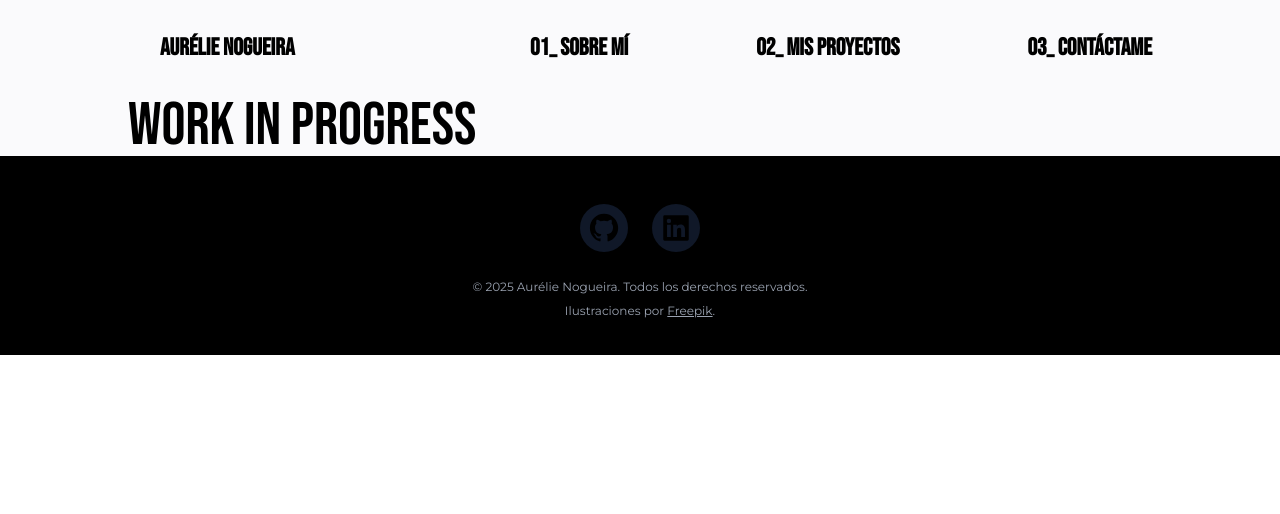
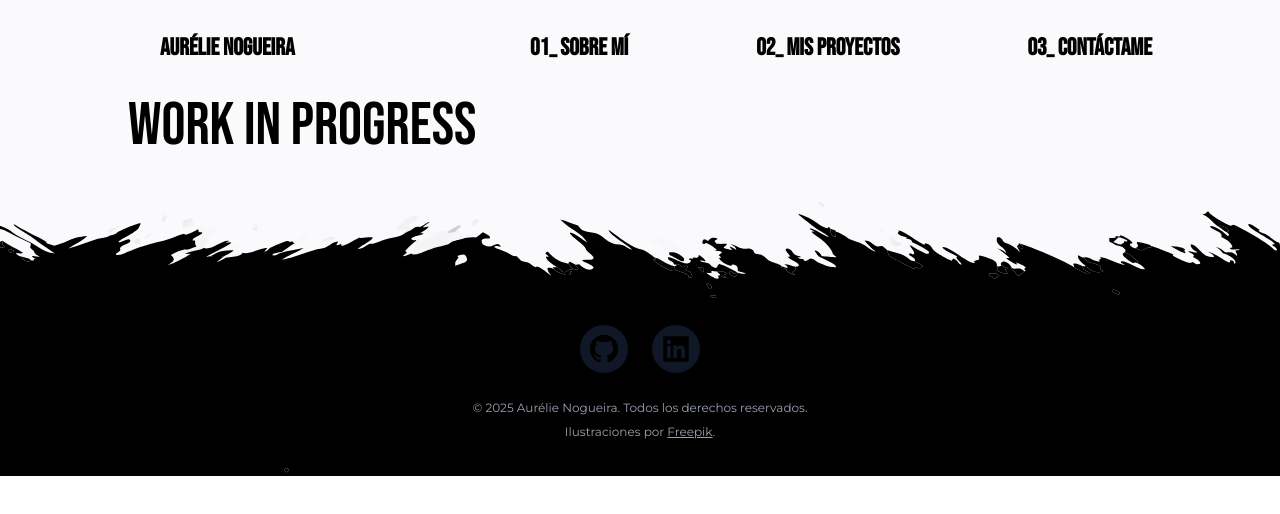
Before and after one commit to aurelienog/portfolio, a React (Vite) app in the folder web/: page /about in a window 1280 px wide. Shown: the top 514 px of the page. Built offline with nearby package versions, Linux system fonts and the light colour scheme.

Commit message:
add footer mask

```diff
--- a/web/src/components/footer/Footer.jsx
+++ b/web/src/components/footer/Footer.jsx
@@ -2,15 +2,15 @@ import React from 'react'
 import github from '../../assets/github.svg';
 import linkedIn from '../../assets/linkedin.svg';
 import NeonIcon from '../neon-icon/NeonIcon';
+import footerMask from '../../assets/footerMask.svg'
 
 function Footer() {
   return (
-    <footer className='bg-black text-white/90 p-8'>
+    <footer style={{ WebkitMaskImage: `url(${footerMask})`, maskImage: `url(${footerMask})` }} className={`bg-black h-[20rem] flex flex-col justify-end text-white/90 p-8 [-webkit-mask-size:100%_140%] [-webkit-mask-repeat:no-repeat] [-webkit-mask-position:top]`}>
       <ul className='flex justify-center gap-6 p-4 w-[80%] mx-auto'>
         <li><NeonIcon icon={github} url="https://github.com/aurelienog"/></li>
         <li><NeonIcon icon={linkedIn} url="https://www.linkedin.com/in/aurelie-nogueira"/></li>
       </ul>
-
       <p className="text-xs text-center text-gray-400">&copy; 2025 Aurélie Nogueira. Todos los derechos reservados. <br></br>
       Ilustraciones por <a href="https://www.freepik.com" target="_blank" rel="noopener noreferrer" className="underline hover:text-gray-300">Freepik</a>.</p>
     </footer>
```
Also changed, not shown: web/src/assets/footerMask.svg (added).
